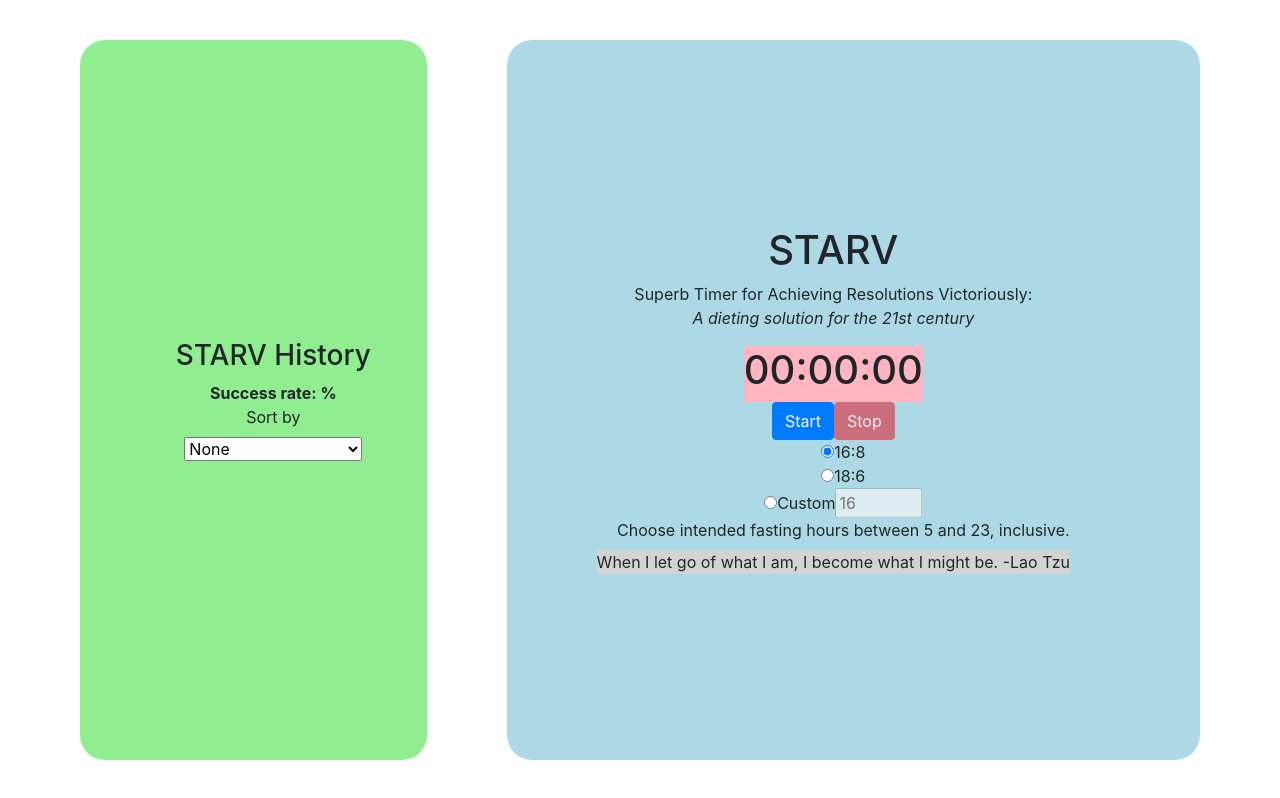
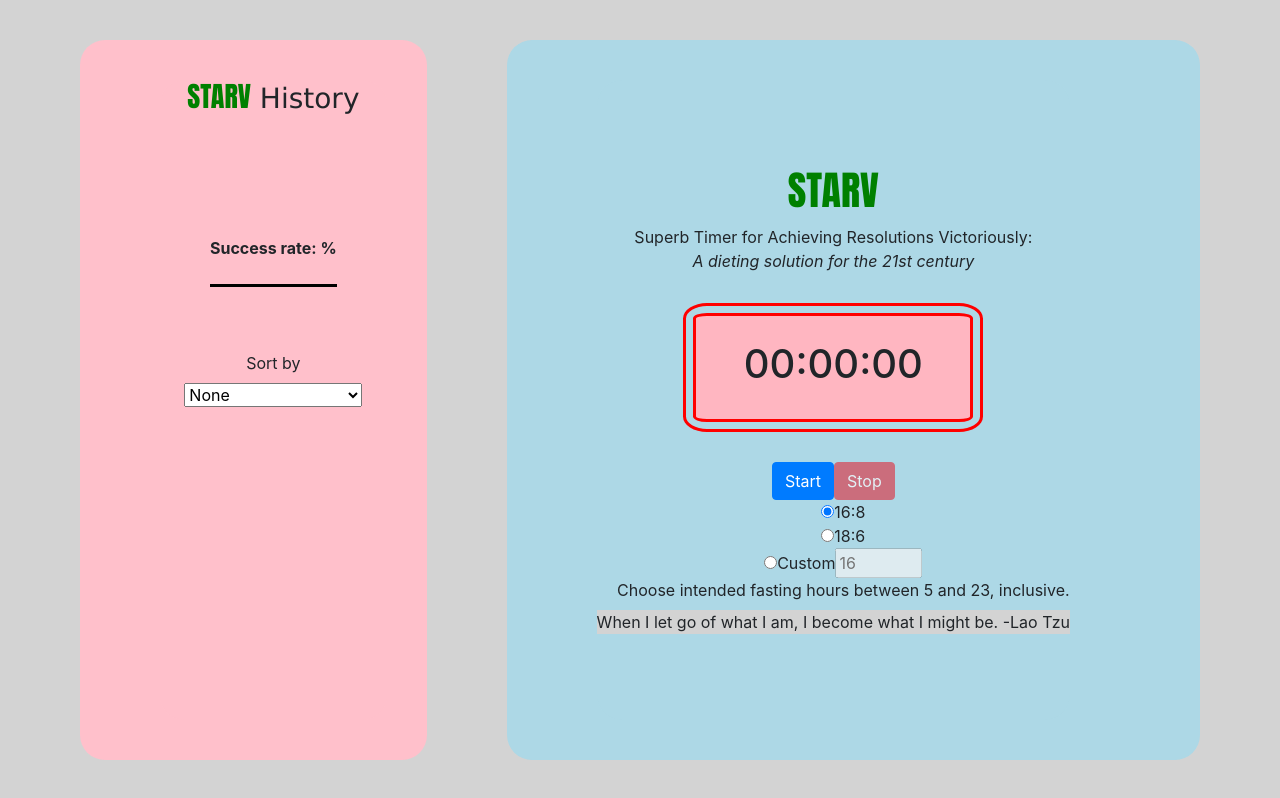
Before and after one commit to wan-li-va/STARV, a React (Create React App) app: page / in a window 1280 px wide. Built offline with nearby package versions, Linux system fonts and the light colour scheme.

Commit message:
styling in progress

```diff
--- a/src/App.css
+++ b/src/App.css
@@ -3,6 +3,7 @@
   display: flex;
   flex-direction: row;
   height: 100vh;
+  background-color: lightgray;
 }
 
 .MainPanel {
@@ -24,11 +25,10 @@
   display: flex;
   flex-direction: column;
   flex: 1;
-  justify-content: center;
   align-items: center;
   margin-left: 5vw;
   margin-right: 5vw;
-  background-color: lightgreen;
+  background-color: pink;
   margin-top: 5vh;
   margin-bottom: 5vh;
   margin-left: 10vh;
@@ -38,6 +38,16 @@
 
 .Timer {
   background-color: lightpink;
+  border-radius: 5%;
+  padding-top: 5%;
+  padding-bottom: 5%;
+  padding-left: 10%;
+  padding-right: 10%;
+  margin-bottom: 5vh;
+  outline: 3px solid red;
+  outline-offset: 7px;
+  border: 3px solid red;
+  margin-top: 3vh;
 }
 
 .Quotes {
--- /dev/null
+++ b/src/Filter.css
@@ -0,0 +1,3 @@
+.Filter {
+    margin-top: 4vh;
+}
--- a/src/Filter.js
+++ b/src/Filter.js
@@ -1,4 +1,5 @@
 import React, { Component } from 'react';
+import './Filter.css'
 
 export default class Filter extends Component{
     constructor(props){
@@ -19,7 +20,7 @@ export default class Filter extends Component{
 
     render(){
         return (
-            <div>
+            <div className="Filter">
                 <label margin-right="5px">Sort by </label>
                 <select id="filterBy" onChange={this.handleSelectChange}>
                     <option value="none">None</option>
--- /dev/null
+++ b/src/MainPanel.css
@@ -0,0 +1,7 @@
+.MainPanel {
+    display: flex;
+}
+
+.subtitle {
+    font-style: oblique;
+}
--- a/src/MainPanel.js
+++ b/src/MainPanel.js
@@ -2,6 +2,7 @@ import React, { Component } from "react";
 import Timer from './Timer';
 import QuotesPanel from "./QuotesPanel"
 import OptionsPanel from "./OptionsPanel"
+import './MainPanel.css'
 export default class MainPanel extends Component {
     constructor(props) {
         super(props)
@@ -30,11 +31,12 @@ export default class MainPanel extends Component {
     render() {
         return (
             <div className="MainPanel">
-                <h1>STARV</h1>
+                <h1> <span className="logo">STARV</span></h1>
                 <p>
                     Superb Timer for Achieving Resolutions Victoriously:
                 <br />
-                    <i>A dieting solution for the 21st century</i></p>
+                    <span className="subtitle"><i>A dieting solution for the 21st century</i></span>
+                </p>
                 <Timer
                     saveFast={this.props.saveFast}
                     isRunning={this.state.isRunning}
--- /dev/null
+++ b/src/StatsPanel.css
@@ -0,0 +1,23 @@
+.StatsPanel {
+    display: flex;
+}
+
+.history {
+    margin-bottom: 10vh;
+    display: flex;
+    flex-direction: row;
+    font-family: Verdana, Geneva, sans-serif;
+}
+
+.logo {
+    color: green;
+    font-family: Impact, Charcoal, sans-serif;
+    font-weight: bold;
+}
+
+.success {
+    margin: 4vh;
+    border-bottom-color: black;
+    border-bottom-style: solid;
+    padding-bottom: 3vh;
+}
--- a/src/StatsPanel.js
+++ b/src/StatsPanel.js
@@ -1,6 +1,7 @@
 import React, { Component } from "react";
 import Entry from './Entry.js';
 import Filter from './Filter.js';
+import './StatsPanel.css';
 
 export default class StatsPanel extends Component {
     constructor(props) {
@@ -30,7 +31,7 @@ export default class StatsPanel extends Component {
     }
 
     handleSelectChange = (filterCat) => {
-        if ( filterCat !== "none" ){
+        if (filterCat !== "none") {
             this.setState({
                 isFiltering: true,
                 filterBy: filterCat
@@ -57,17 +58,19 @@ export default class StatsPanel extends Component {
 
         return (
             <div className="StatsPanel">
-                <h3>STARV History</h3>
-                <div>
+                <div className="history">
+                    <h3> <span className="logo">STARV</span> History</h3>
+                </div>
+                <div className="success">
                     <strong>Success rate: {(this.props.pastFasts.length === 0) ? "" : this.calcSuccess()}% </strong>
                 </div>
 
-                <div>
+                <div classname="starvs">
                     {starvs}
                 </div>
 
-                <div>
-                    <Filter pastFasts={this.props.pastFasts}/>
+                <div classname="filter">
+                    <Filter pastFasts={this.props.pastFasts} />
                 </div>
 
             </div>
--- a/src/Timer.js
+++ b/src/Timer.js
@@ -48,10 +48,6 @@ export default class Timer extends Component {
         return hours + ":" + minutes + ":" + seconds
     }
 
-
-
-
-
     timePassed = setInterval(() => {
         this.setState({
             durationText: Moment(this.state.endTime).fromNow()
@@ -64,6 +60,7 @@ export default class Timer extends Component {
                 <h1>
                     {this.props.isRunning ? this.formatTime(this.props.displayTime) : "00:00:00"}
                 </h1>
+
             </div >
 
         );
```
